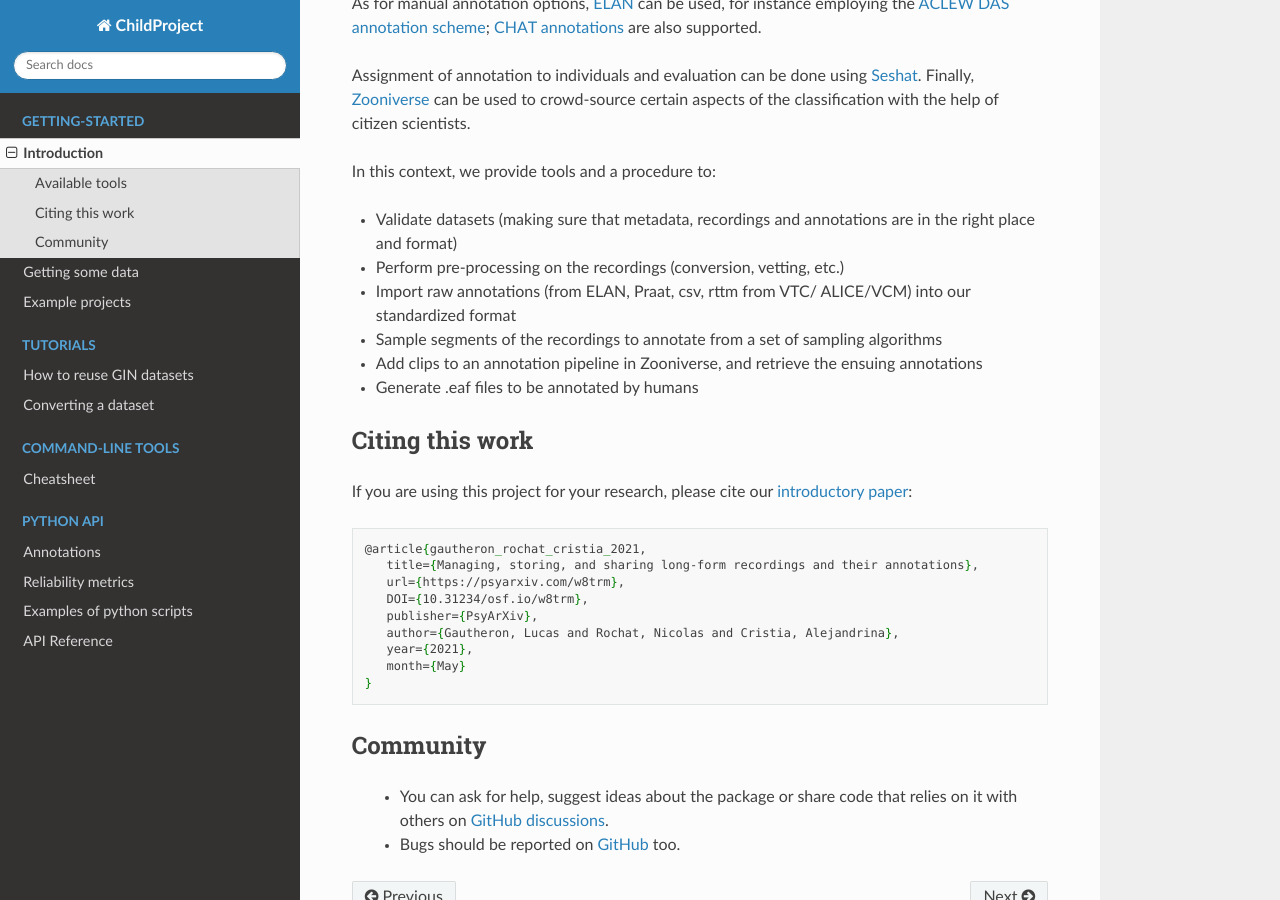
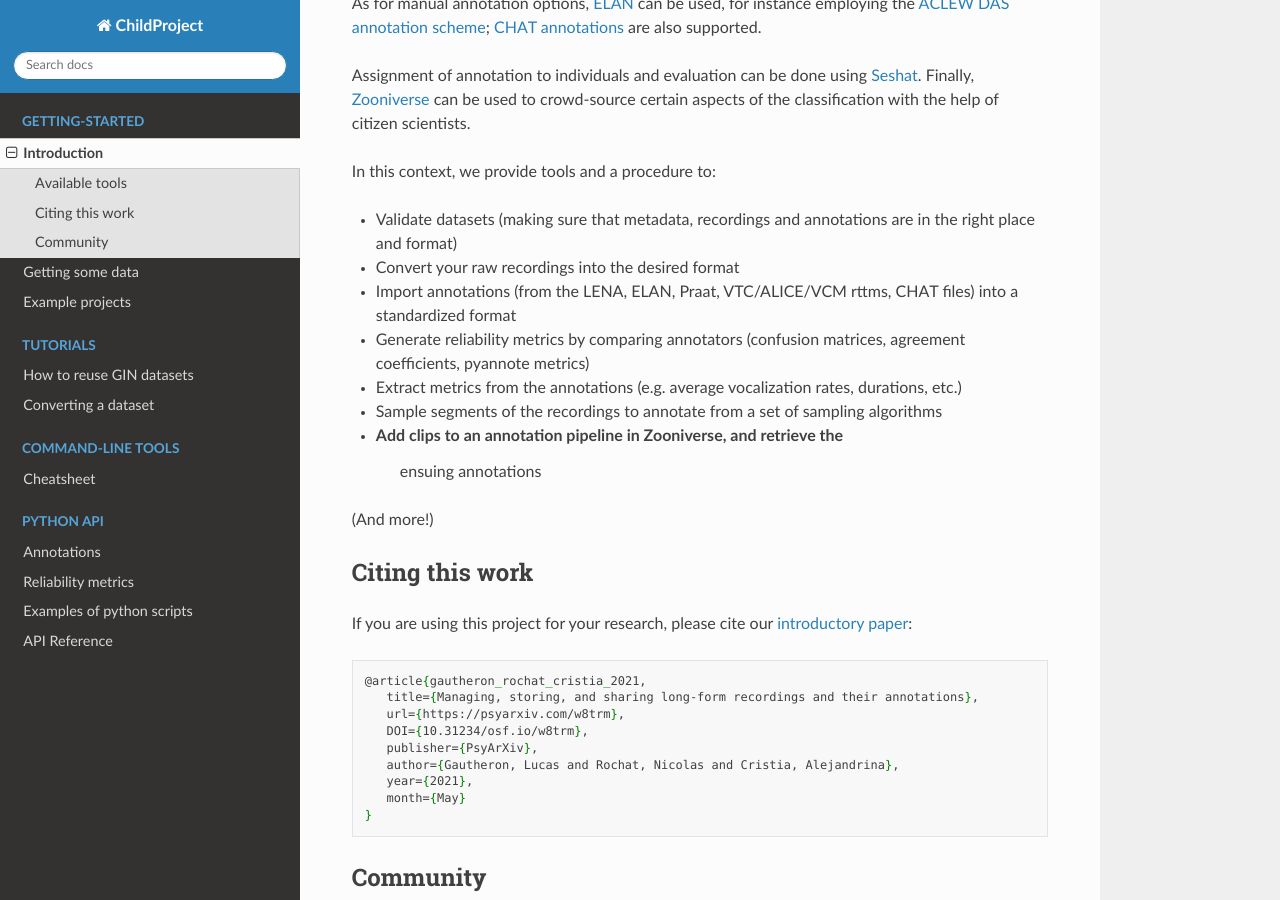
Before and after one commit to LAAC-LSCP/ChildProject, a Sphinx documentation site: the page built from docs/source/introduction.rst, in a window 1280 px wide and 900 px high, scrolled down 1726 px. Built offline with Sphinx 7.4.7 and the Read the Docs theme 2.0.0, drawn with Linux system fonts in a browser that asks for light colours; pages that are not in the unit, such as notebooks, are missing from menus.

Commit message:
tiny docs improvements

```diff
--- a/docs/source/introduction.rst
+++ b/docs/source/introduction.rst
@@ -66,13 +66,18 @@ In this context, we provide tools and a procedure to:
 
 -  Validate datasets (making sure that metadata, recordings and
    annotations are in the right place and format)
--  Perform pre-processing on the recordings (conversion, vetting, etc.)
--  Import raw annotations (from ELAN, Praat, csv, rttm from VTC/
-   ALICE/VCM) into our standardized format
--  Sample segments of the recordings to annotate from a set of sampling algorithms
+-  Convert your raw recordings into the desired format
+-  Import annotations (from the LENA, ELAN, Praat, VTC/ALICE/VCM rttms, CHAT files)
+   into a standardized format
+-  Generate reliability metrics by comparing annotators
+   (confusion matrices, agreement coefficients, pyannote metrics)
+-  Extract metrics from the annotations (e.g. average vocalization rates, durations, etc.)
+-  Sample segments of the recordings to annotate from a set of sampling
+   algorithms
 -  Add clips to an annotation pipeline in Zooniverse, and retrieve the
-   ensuing annotations
--  Generate .eaf files to be annotated by humans
+    ensuing annotations
+
+(And more!)
 
 Citing this work
 ~~~~~~~~~~~~~~~~
```
Also changed, not shown: README.md (+3 -2 lines), 1 other file.
